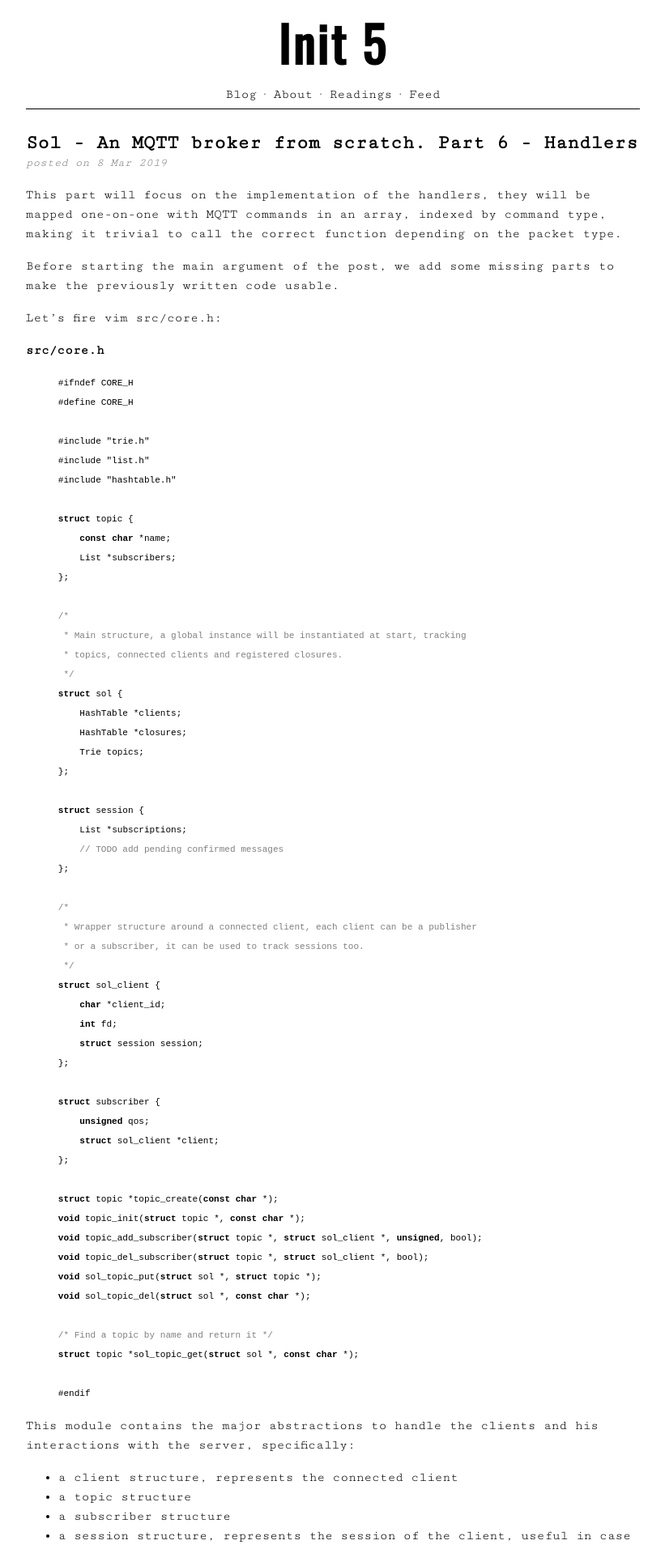
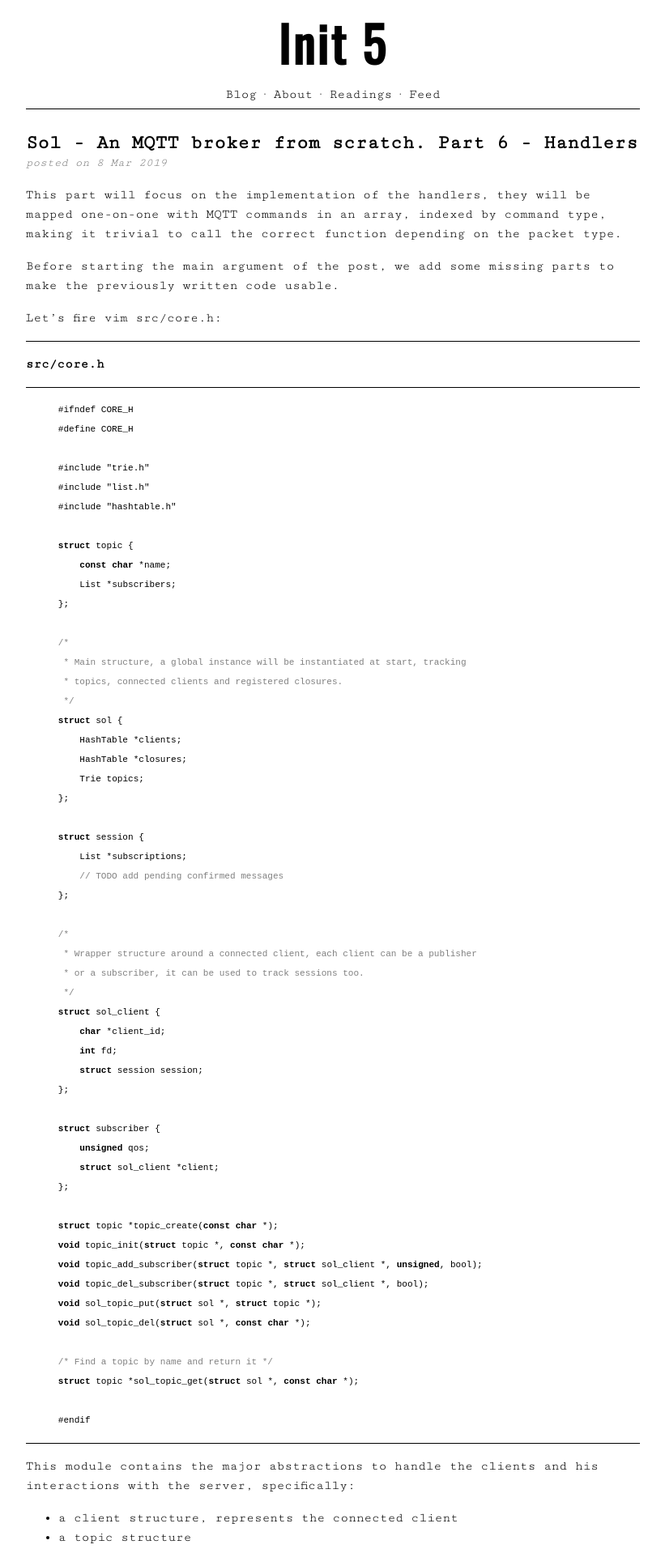
Before and after one commit to codepr/codepr.github.io, a Jekyll site: the page built from _posts/2019-03-08-sol-mqtt-broker-p6.md, in a window 1280 px wide. Shown: the top 1913 px of the page at 81% size, without its empty margins (229-1050 px from the left). Built offline with Jekyll 4.4.1, drawn with Linux system fonts in a browser that asks for light colours.

Commit message:
Updated mqtt broker part 6

```diff
--- a/_posts/2019-03-08-sol-mqtt-broker-p6.md
+++ b/_posts/2019-03-08-sol-mqtt-broker-p6.md
@@ -16,7 +16,9 @@ the previously written code usable.
 
 Let's fire vim src/core.h:
 
+<hr>
 **src/core.h**
+<hr>
 
 {% highlight c %}
 
@@ -75,6 +77,7 @@ struct topic *sol_topic_get(struct sol *, const char *);
 #endif
 
 {% endhighlight %}
+<hr>
 
 This module contains the major abstractions to handle the clients and his
 interactions with the server, specifically:
@@ -89,7 +92,9 @@ interactions with the server, specifically:
 
 Here the implementation:
 
+<hr>
 **src/core.c**
+<hr>
 
 {% highlight c %}
 
@@ -121,7 +126,6 @@ void topic_add_subscriber(struct topic *t,
     sub->client = client;
     sub->qos = qos;
     t->subscribers = list_push(t->subscribers, sub);
-
     // It must be added to the session if cleansession is false
     if (!cleansession)
         client->session.subscriptions =
@@ -133,7 +137,6 @@ void topic_del_subscriber(struct topic *t,
                           struct sol_client *client,
                           bool cleansession) {
     list_remove_node(t->subscribers, client, compare_cid);
-
     // TODO remomve in case of cleansession == false
 }
 
@@ -152,7 +155,7 @@ struct topic *sol_topic_get(struct sol *sol, const char *name) {
 }
 
 {% endhighlight %}
-
+<hr>
 
 ### Finally, the handlers
 
@@ -170,7 +173,9 @@ ready for being sent to the client and return a code, which can be:
 The first handler we'll add will be the `connect_handler`, which as the name
 suggests will handle CONNECT packet coming just after a TCP connection happens.
 
+<hr>
 **src/server.c**
+<hr>
 
 {% highlight c %}
 
@@ -244,6 +249,7 @@ static int connect_handler(struct closure *cb, union mqtt_packet *pkt) {
 }
 
 {% endhighlight %}
+<hr>
 
 Essentially it behaves exactly as defined by the protocol standard, except for
 the *clean session* thing, which for now we ignore; if a double CONNECT
@@ -253,30 +259,29 @@ the `on_write` handler.
 
 Next command, DISCONNECT:
 
+<hr>
 **src/server.c**
+<hr>
 
 {% highlight c %}
 
 static int disconnect_handler(struct closure *cb, union mqtt_packet *pkt) {
-
     // TODO just return error_code and handle it on `on_read`
-
     /* Handle disconnection request from client */
     struct sol_client *c = cb->obj;
     sol_debug("Received DISCONNECT from %s", c->client_id);
     close(c->fd);
     hashtable_del(sol.clients, c->client_id);
     hashtable_del(sol.closures, cb->closure_id);
-
     // Update stats
     info.nclients--;
     info.nconnections--;
-
     // TODO remove from all topic where it subscribed
     return -REARM_W;
 }
 
 {% endhighlight %}
+<hr>
 
 Straight forward, just log the disconnection, update the infos, close the fd,
 remove the client from the global map and return a negative code, neat.
@@ -297,7 +302,9 @@ trie structure kick-in, in fact we have to:
 Nothing special for the UNSUBSCRIBE command, remove the client from the
 specified topic and answer with an UNSUBACK:
 
+<hr>
 **src/server.c**
+<hr>
 
 {% highlight c %}
 
@@ -394,6 +401,7 @@ static int unsubscribe_handler(struct closure *cb, union mqtt_packet *pkt) {
 }
 
 {% endhighlight %}
+<hr>
 
 The PUBLISH handler is the longer of our handlers, but it's fairly easy to
 follow
@@ -414,7 +422,9 @@ follow
 ![QoS2 sequential diagram]({{site.url}}{{site.baseurl}}/assets/images/QoS2-sample.png#content-image)
 <br>
 
+<hr>
 **src/server.c**
+<hr>
 
 {% highlight c %}
 
@@ -531,6 +541,7 @@ static int publish_handler(struct closure *cb, union mqtt_packet *pkt) {
 }
 
 {% endhighlight %}
+<hr>
 
 All the remaining ACK handlers now, they're basically all the same, for now we
 limit ourselves to just log their execution, in the future we'll handle the
@@ -540,7 +551,9 @@ The last one, is the PINGREQ handler, it's only purpose is to guarantee the
 health of connected clients who are inactive for some time, receiving one
 expects a PINGRESP as answer.
 
+<hr>
 **src/server.c**
+<hr>
 
 {% highlight c %}
 
@@ -599,6 +612,7 @@ static int pingreq_handler(struct closure *cb, union mqtt_packet *pkt) {
 }
 
 {% endhighlight %}
+<hr>
 
 Our lightweight broker is taking shape, code should now be enough to try and
 play a bit, using `mosquitto_sub` and `mosquitto_pub` or Python `paho-mqtt`
@@ -609,7 +623,9 @@ settings of the system and after that we will soon to be finished.
 The format of the configuration file will be the classical key value one
 used by most services on Linux, something like this:
 
+<hr>
 **conf/sol.conf**
+<hr>
 
 {% highlight bash %}
 
@@ -646,10 +662,13 @@ tcp_backlog 128
 stats_publish_interval 10s
 
 {% endhighlight %}
+<hr>
 
 So, let's define a new header:
 
+<hr>
 **src/config.h**
+<hr>
 
 {% highlight c %}
 
@@ -713,6 +732,7 @@ char *memory_to_string(size_t);
 #endif
 
 {% endhighlight %}
+<hr>
 
 The configuration explains itself, for now we want control over host and port
 to listen on, the socket family (between TCP and UNIX) log level and log file
@@ -722,7 +742,9 @@ The implementation will involve mainly utility functions to parse strings
 and to read from file the configuration and populate the global configuration
 strucuture:
 
+<hr>
 **src/config.c**
+<hr>
 
 {% highlight c %}
 
@@ -1001,10 +1023,13 @@ void config_print(void) {
 }
 
 {% endhighlight %}
+<hr>
 
 Let's add the last brick, a main:
 
+<hr>
 **src/sol.c**
+<hr>
 
 {% highlight c %}
 
@@ -1061,6 +1086,7 @@ int main (int argc, char **argv) {
 }
 
 {% endhighlight %}
+<hr>
 
 Short and clean, the project should now have all that is needed to work:
 
```
